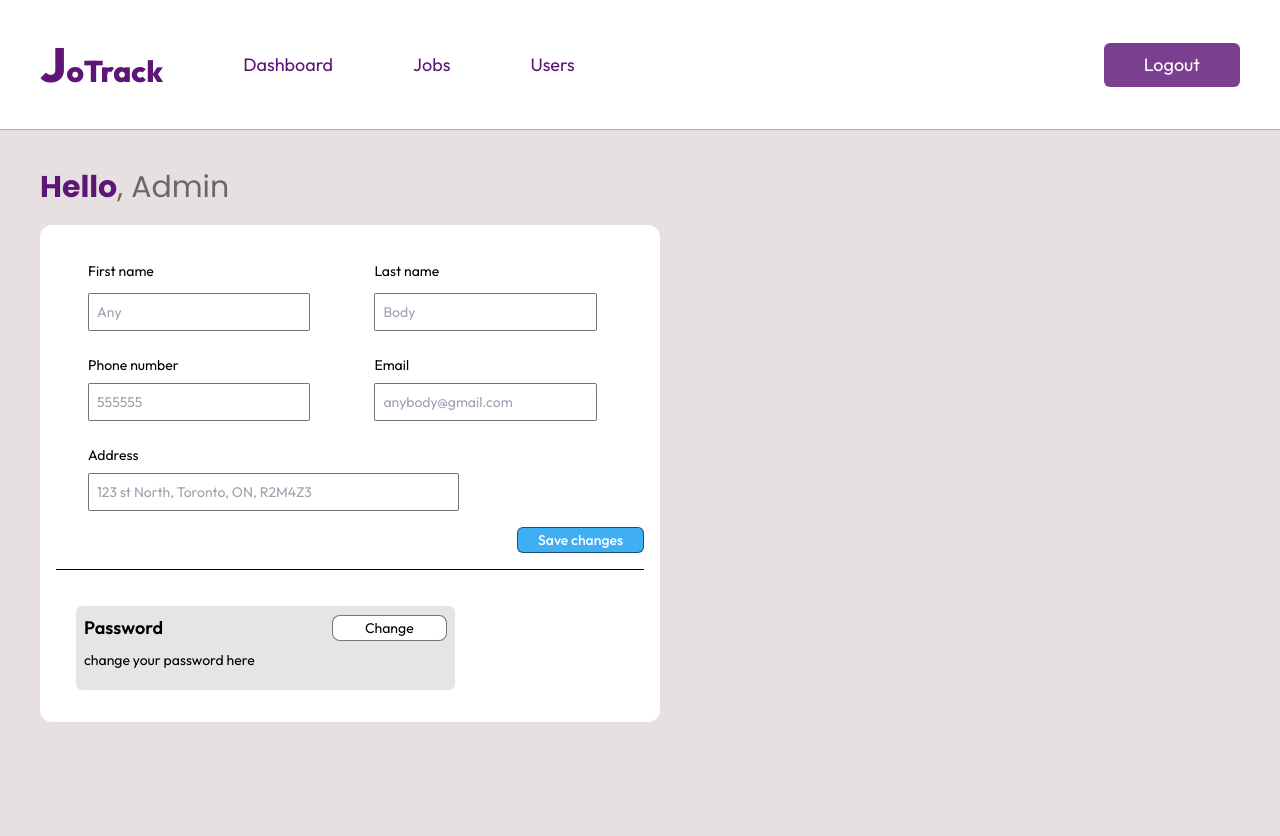
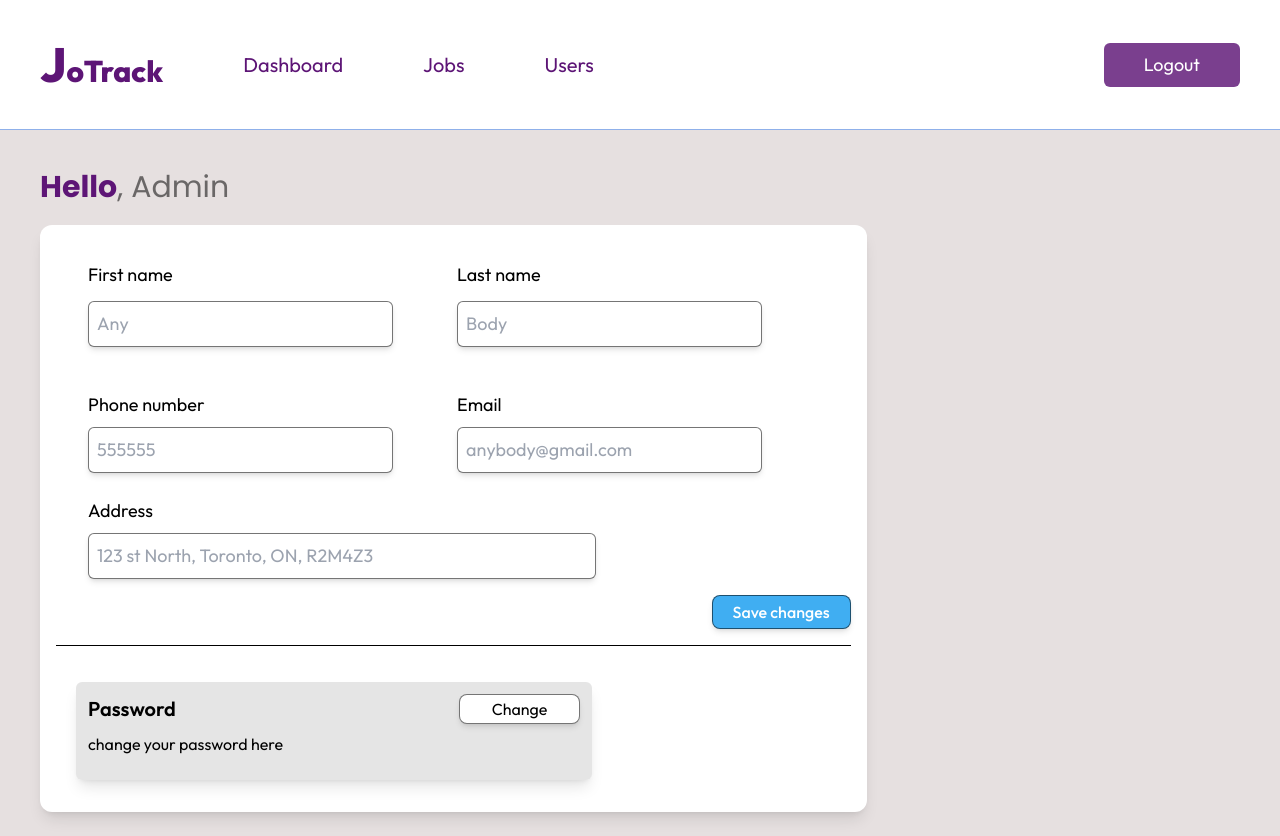
Before and after one commit to jayden-n/jotrack, a React (Vite) app in the folder client/: page /admin in a window 1280 px wide. Before the commit the page ends 800 px from the top, so only its background shows below. Built offline with nearby package versions, Linux system fonts and the light colour scheme.

Commit message:
ui modifications

```diff
--- a/client/package.json
+++ b/client/package.json
@@ -10,6 +10,8 @@
 		"preview": "vite preview"
 	},
 	"dependencies": {
+		"axios": "^1.6.6",
+		"axois": "^0.0.1-security",
 		"framer-motion": "^11.0.3",
 		"react": "^18.2.0",
 		"react-dom": "^18.2.0",
--- a/client/src/pages/admin/DashboardLayout.tsx
+++ b/client/src/pages/admin/DashboardLayout.tsx
@@ -1,94 +1,123 @@
+import { toast } from 'react-toastify';
+
 const DashboardLayout: React.FC = () => {
+
+	const handleSave = (event: React.FormEvent<HTMLButtonElement>) => {
+		event.preventDefault();
+		toast.success('Changes successfully updated.');
+	};
+
+	const inputStyle = 'w-full border p-2 font-normal shadow-md font-outfit text-lg rounded-md border-gray '
+	const divStyle = 'mb-4 flex flex-wrap gap-x-16 md:pl-8 pt-5 '
+
 	return (
-		<div className="mt-10 ml-10">
+		<div className="mt-10 md:ml-10 mx-5 md:mx-0 ">
 			<p className="text-purple font-poppins font-bold text-3xl">
 				Hello
 				<span className="text-gray font-normal  text-3xl">, Admin</span>
 			</p>
 
-			<form className="border-white bg-white rounded-xl p-4 w-full md:w-3/6 mt-5 ">
-				<div className="mb-4 flex flex-wrap gap-x-16 pl-8 pt-5 ">
+			<form className="border-white bg-white rounded-xl p-4 w-full shadow-lg mb-6 md:w-2/3 mt-5 ">
+				{/* ============================ Name div ============================ */}
+				<div className={`${divStyle}`}>
+
+					{/* ============================ first name ============================ */}
 					<div className="w-full sm:w-2/5  mb-2 ">
-						<label className="block text-sm font-outfit mb-3">First name</label>
+						<label className="block text-lg font-outfit mb-3">First name</label>
 						<input
 							type="text"
 							readOnly
 							id="first-name"
 							placeholder="Any"
-							className="w-full border p-2 font-normal font-outfit text-sm rounded-sm border-gray "
+							className={`${inputStyle}`}
 						/>
 					</div>
 
+					{/* ============================ last name ============================ */}
 					<div className="w-full sm:w-2/5  mb-2 ">
-						<label className="block text-sm font-outfit mb-3">Last name</label>
+						<label className="block text-lg font-outfit mb-3">Last name</label>
 						<input
 							type="text"
 							readOnly
 							id="last-name"
 							placeholder="Body"
-							className="w-full border p-2 font-normal font-outfit  text-sm rounded-sm border-gray"
-						/>
+							className={`${inputStyle}`}						/>
 					</div>
 				</div>
 
-				<div className="mb-4 flex flex-wrap gap-x-16 pl-8 ">
+				{/* ============================ Phone & Email div ============================ */}
+
+				<div className={`${divStyle}`}>
+
+					{/* ============================ Phone div ============================ */}
 					<div className="w-full sm:w-2/5   mb-2 ">
-						<label className="block text-sm font-outfit mb-2">
+						<label className="block text-lg font-outfit mb-2">
 							Phone number
 						</label>
 
 						<input
 							type="number"
 							id="phone"
-							className="w-full border p-2 font-normal font-outfit text-sm rounded-sm border-gray"
+							className={`${inputStyle}`}
 							placeholder="555555"
 						/>
 					</div>
 
+					{/* ============================ Email div ============================ */}
 					<div className="w-full sm:w-2/5 mb-2 ">
-						<label className="block text-sm font-outfit mb-2 font-outfit">
+						<label className="block text-lg mb-2 font-outfit">
 							Email
 						</label>
 
 						<input
 							type="email"
 							id="email"
-							className="w-full border p-2 font-normal font-outfit text-sm rounded-sm border-gray"
+							className={`${inputStyle}`}
 							placeholder="anybody@gmail.com"
 						/>
 					</div>
 				</div>
 
-				<div className="mb-4 pl-8">
-					<label className="block text-sm font-outfit mb-2">Address</label>
+				{/* ============================ Address div ============================ */}
+
+				<div className="mb-4 md:pl-8">
+					<label className="block text-lg font-outfit mb-2">Address</label>
 					<input
 						type="text"
 						id="address"
-						className="w-full md:w-2/3 font-normal font-outfit border p-2 rounded-sm border-gray text-sm"
+						className="w-full md:w-2/3 font-normal font-outfit border p-2
+						rounded-md border-gray text-lg shadow-md "
 						placeholder="123 st North, Toronto, ON, R2M4Z3"
 					/>
 				</div>
 
+				{/* ============================ Save Button ============================ */}
 				<div className="flex justify-end ">
 					<button
-						className="bg-lightblue text-white font-outfit font-medium text-sm px-5 py-0.5
-              rounded-md border font-sm mb-4 border-gray hover:opacity-95 place-self-center	"
+						className="bg-lightblue text-white font-outfit font-medium text-md px-5 py-1
+             			 rounded-lg border  mb-4 border-gray hover:opacity-95 shadow-md	"
+						 onClick={handleSave}
 					>
 						Save changes
 					</button>
 				</div>
+				{/* ============================ Password div ============================  */}
 
 				<hr className="mb-4"></hr>
 				<div className="pl-5 pt-5">
-					<div className="mb-4 flex flex-wrap bg-lightgrey w-full md:w-2/3 rounded-md px-2 py-2 ">
+					<div className="mb-4 flex flex-wrap bg-lightgrey w-full md:w-2/3  shadow-lg rounded-md p-3 ">
 						<div className="w-full">
+
 							<div className="flex items-center justify-between mb-2">
-								<p className="text-lg font-semibold font-outfit">Password</p>
-								<button className="border px-8 py-0.5 hover:bg-indigo  border-gray text-sm rounded-lg bg-white font-outfit text-normal">
+								<p className="text-xl font-semibold font-outfit">Password</p>
+								{/* ============================ Change Button ============================ */}
+								<button className="border md:px-8 px-4 py-0.5 hover:bg-indigo
+								 border-gray text-md shadow-md rounded-lg bg-white font-outfit text-normal">
 									Change
 								</button>
 							</div>
-							<p className="text-sm mt-2 mb-3 font-outfit">
+
+							<p className="text-md mt-2 mb-3 font-outfit">
 								change your password here
 							</p>
 						</div>
--- /dev/null
+++ b/client/src/pages/admin/DropDownMenu.tsx
@@ -0,0 +1,61 @@
+import { Link } from 'react-router-dom';
+import { useState } from 'react';
+
+  const DropDownMenu: React.FC = () => {
+
+    const [dropDown, setDropDown] = useState<boolean>(false);
+
+    const dropDownOnClick = () => {
+        setDropDown(!dropDown);
+
+    };
+
+    const closeDropDown = () => {
+        console.log('Closing dropdown');
+        setDropDown(false);
+      }
+    const hoverStyle = 'hover:bg-indigo hover:p-2 hover:shadow-md hover:rounded-xl  active:text-gray  ';
+
+    const dropDownStyle: React.CSSProperties = {
+
+        transition: 'transform 0.3s ease-in-out', // fix transition later
+
+    };
+
+
+    return (
+		<div className={`absolute top-full right-1 mt-2 ${dropDownStyle}`}>
+        <ul className={`bg-black  flex  items-center p-4 rounded-md `}>
+          <li className="text-sm px-2 ">
+            <Link to={'/admin'} className={`font-outfit text-white `} onClick={closeDropDown}>
+              Dashboard
+            </Link>
+          </li>
+
+          <li className="text-sm px-2">
+            <Link to={'/admin/jobs'} className={`font-outfit text-white `} onClick={closeDropDown}>
+              Jobs
+            </Link>
+          </li>
+
+          <li className="text-sm px-2">
+            <Link to={'/admin/users'} className={`font-outfit text-white  `} onClick={closeDropDown}>
+              Users
+            </Link>
+          </li>
+
+          <li className="px-2">
+            <Link
+              to={'/'}
+              className="bg-btnPurple text-white font-outfit text-normal text-sm px-5 py-1
+                        rounded-md hover:opacity-90 ring-0.5"
+            >
+              Logout
+            </Link>
+          </li>
+        </ul>
+      </div>
+    );
+  };
+
+  export default DropDownMenu;
--- a/client/src/pages/admin/Jobs.tsx
+++ b/client/src/pages/admin/Jobs.tsx
@@ -6,13 +6,13 @@ export default function Jobs() {
 	return (
 		<div>
 			<div className="grid grid-cols-5 mt-10">
-				<p className="text-purple font-outfit text-normal text-2xl text-center ">
+				<p className="text-purple font-outfit text-normal md:text-2xl text-xl col-span-2 text-center ">
 					Job Listings
 				</p>
 				<Link
 					to={'/admin/jobs/add'}
 					className="bg-green font-outfit text-white text-normal text-center py-1
-                        rounded-md  hover:opacity-90 ring-0.5 col-end-6  w-full md:w-2/5 "
+                        rounded-md  hover:opacity-90 ring-0.5 md:ml-0 md:col-end-6 col-end-5 ml-10 w-full md:w-2/5 "
 				>
 					Add Job
 				</Link>
--- a/client/src/pages/admin/NavBar.tsx
+++ b/client/src/pages/admin/NavBar.tsx
@@ -1,5 +1,6 @@
 import { Link } from 'react-router-dom';
 import { useState } from 'react';
+
 import { RiArrowDropDownLine } from 'react-icons/ri';
 
 export default function NavBar() {
@@ -11,19 +12,24 @@ export default function NavBar() {
     };
 
     const closeDropDown = () => {
-	setDropDown(false)
+        console.log('Closing dropdown');
+        setDropDown(false);
+      }
 
-  }
-  const hoverStyle = 'hover:bg-indigo hover:p-2 hover:rounded-xl';
-  const active = 'active:bg-lightgrey'
+
 	  const dropDownStyle: React.CSSProperties = {
 
         transition: 'transform 0.3s ease-in-out', // fix transition later
 
     };
 
-//   ============================================= DropDown Menu =============================================
-  const DropDownMenu = () => {
+
+
+
+
+  const DropDownMenu: React.FC = () => {
+
+
     return (
 		<div className={`absolute top-full right-1 mt-2 ${dropDownStyle}`}>
         <ul className={`bg-black  flex  items-center p-4 rounded-md `}>
@@ -58,6 +64,9 @@ export default function NavBar() {
       </div>
     );
   };
+
+
+	const hoverStyle = 'hover:bg-indigo hover:p-2 hover:shadow-md hover:rounded-xl  focus:text-gray  ';
 // ============================================= Nav bar ======================================================
   return (
     <div>
@@ -65,7 +74,7 @@ export default function NavBar() {
       <nav className="bg-white ring-1 p-10 relative">
         <ul className="text-purple flex items-center list-none text-lg">
           <li className="font-outfit text-3xl font-extrabold pr-10">
-            <Link to={'/admin/dashboard'}>
+            <Link to={'/admin'}>
               <span className="text-5xl">J</span>oTrack
             </Link>
           </li>
@@ -80,19 +89,19 @@ export default function NavBar() {
 			{/* ======================================= */}
 
           <li className="px-10 hidden md:flex ">
-            <Link to={'/admin'} className={`font-outfit ${hoverStyle}`}>
+            <Link to={'/admin'} className={`font-outfit  text-xl ${hoverStyle}`}>
               Dashboard
             </Link>
           </li>
 
           <li className="px-10 hidden md:flex">
-            <Link to={'/admin/jobs'} className={`font-outfit ${hoverStyle}`}>
+            <Link to={'/admin/jobs'} className={`font-outfit text-xl ${hoverStyle}`}>
               Jobs
             </Link>
           </li>
 
           <li className="px-10 hidden md:flex">
-            <Link to={'/admin/users'} className={`font-outfit ${hoverStyle}`}>
+            <Link to={'/admin/users'} className={`font-outfit  text-xl ${hoverStyle}`}>
               Users
             </Link>
           </li>
--- a/client/src/pages/admin/UserActivity.tsx
+++ b/client/src/pages/admin/UserActivity.tsx
@@ -7,7 +7,7 @@ export default function UserActivity() {
 
   return (
     <div>
-        <NavBar/>
+
         <div className=" mt-10">
 
             <div className='grid grid-cols-9  '>
--- a/client/src/pages/admin/UserSearch.tsx
+++ b/client/src/pages/admin/UserSearch.tsx
@@ -11,7 +11,7 @@ const UserSearch: React.FC = () => {
 
     const getData = async () => {
         try{
-            // set data from fetchUserData function
+            // fetch data
 
 
         }catch(error){
@@ -26,46 +26,13 @@ const UserSearch: React.FC = () => {
         setDetails(!details)
     }
 
-   const DisplayDetails = () => {
-    return(
-        <div className='bg-white'>
-                <div  className='grid grid-cols-3'>
-                    <div className='col-1'>
-                        <p className=' '>User ID </p>
-                        <p className=''>Name </p>
-                        <p className=''>Email</p>
-                        <p className=''>Address</p>
-                        <p className=''>Phone</p>
-                    </div>
-                    {/* user data display here */}
-                    <div className='col-2 col-span-2'>
-                        <p className=''>1</p>
-                        <p className=' '>anyname </p>
-                        <p className=''>who@gmail.com </p>
-                        <p className=''>123 St North, 123lk3, toronto ON</p>
-                        <p className=''>5555555</p>
-                    </div>
-
-                </div>
-
-                <div className='flex justify-center items-center'>
-                    <Link to={"/admin/users/activity"}
-                    className='bg-green font-outfit text-white text-normal text-center p-1.5
-                    rounded-lg  hover:opacity-90 ring-0.5  w-3/5  '
-                    >
-                        User Activity
-                    </Link>
-                </div>
-      </div>
-    )
-   }
 
    // ==================================================== End =======================================================
 
 
     return (
         <div className='grid grid-col-1 md:grid-cols-7 mt-10 '>
-            {/* in progress */}
+
             {/* ================================== User details button ================================= */}
                 {/* <div className='flex justify-end items-center mb-10 mr-4'>
                     <button
@@ -78,11 +45,9 @@ const UserSearch: React.FC = () => {
                     {details && <DisplayDetails/>}
                 </div> */}
 
-
-                {/* Done */}
             {/*  ================================== User Applications  ================================= */}
 
-            <div className='md:col-span-3 md:ml-10 bg-white rounded-lg w:2/5 mx-3 md:mx-0 md:w-full'>
+            <div className=' md:col-span-3 md:ml-10 bg-white rounded-lg w:2/5 mx-3 md:mx-0 md:w-full'>
                 <table className=' w-full text-center'>
 
                     <thead className='border-b text-sm md:text-lg  border-lightgrey'>
@@ -100,7 +65,8 @@ const UserSearch: React.FC = () => {
                             <td className=' md:p-2 p-1 border-l-2 border-lightgrey text-center'>
                                 <span className='md:text-lg text-sm '>Pending</span>
 
-                                <button className='bg-updateBtnColor  text-white rounded-lg md:py-1 md:px-5 text-xs p-1 float-end'>
+                                <button className='bg-updateBtnColor hover:opacity-90 ring-0.5
+                                 text-white rounded-lg md:py-2 md:px-5 text-sm p-1 float-end'>
                                     Update</button>
                             </td>
                         </tr>
@@ -123,11 +89,11 @@ const UserSearch: React.FC = () => {
                   </div>
                 {/* user data display here */}
                 <div className='col-start-2 col-span-2'>
-                    <p className='mb-10 '>{} </p>
-                    <p className='mb-10'>{} </p>
-                    <p className='mb-10'>{}</p>
-                    <p className='mb-10'>{}</p>
-                    <p className='mb-10'>{}</p>
+                    <p className='mb-10 '>1 </p>
+                    <p className='mb-10'>any name </p>
+                    <p className='mb-10'>name@gmail.com</p>
+                    <p className='mb-10'>123 Any St North, Toronto, L8M3F4, ON</p>
+                    <p className='mb-10'>55555555</p>
                 </div>
 
                 </div>
--- a/client/tailwind.config.js
+++ b/client/tailwind.config.js
@@ -30,6 +30,8 @@ export default {
 			orange: '#FB7F0A',
 			bgOrange: '#fef3c7',
 			passwordGrey: '#E8E8E8',
+			updateBtnColor: '#33A7EF',
+			black: '#000000',
 			// slate colors
 			slate300: '#CBD5E1',
 			slate500: '#64748B',
```
Also changed, not shown: client/src/pages/admin/AddJob.tsx (+19 -15 lines), 1 other file (tests, documents, lock files or other folders). Lines whose indentation alone changed are shown as unchanged.
